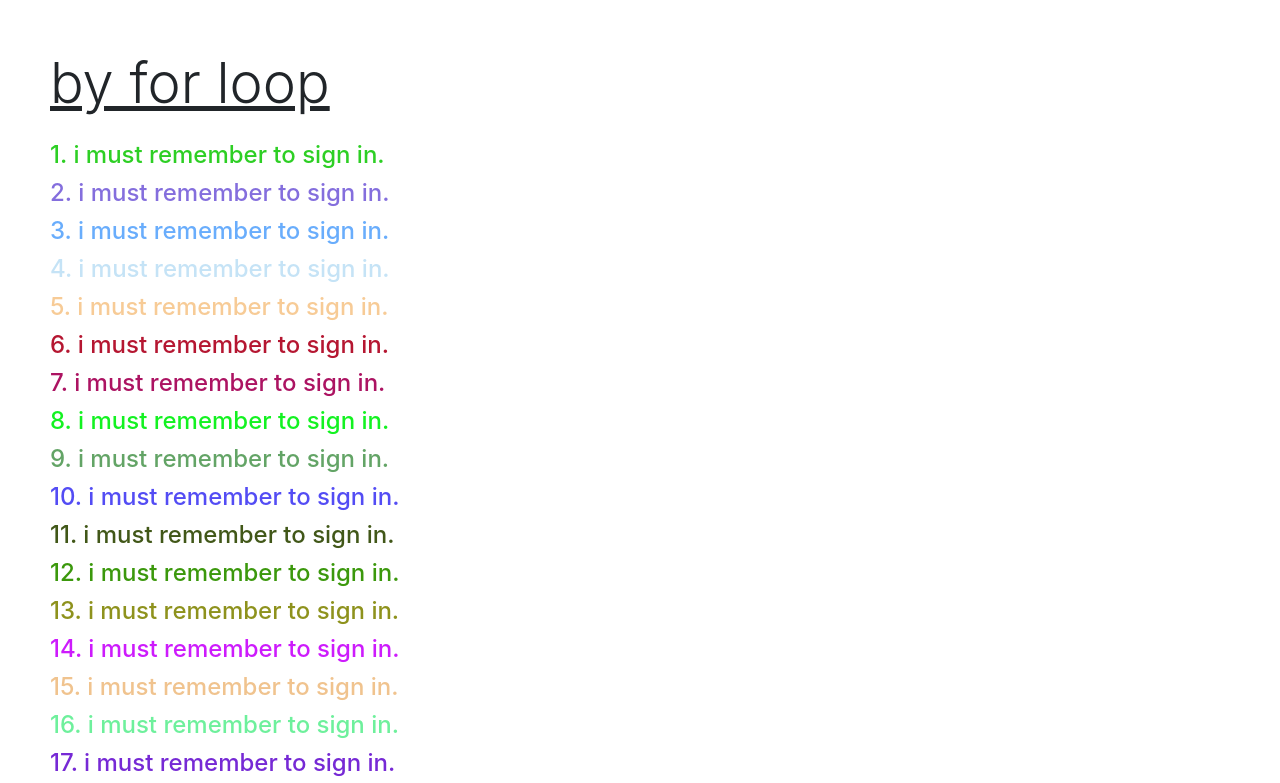
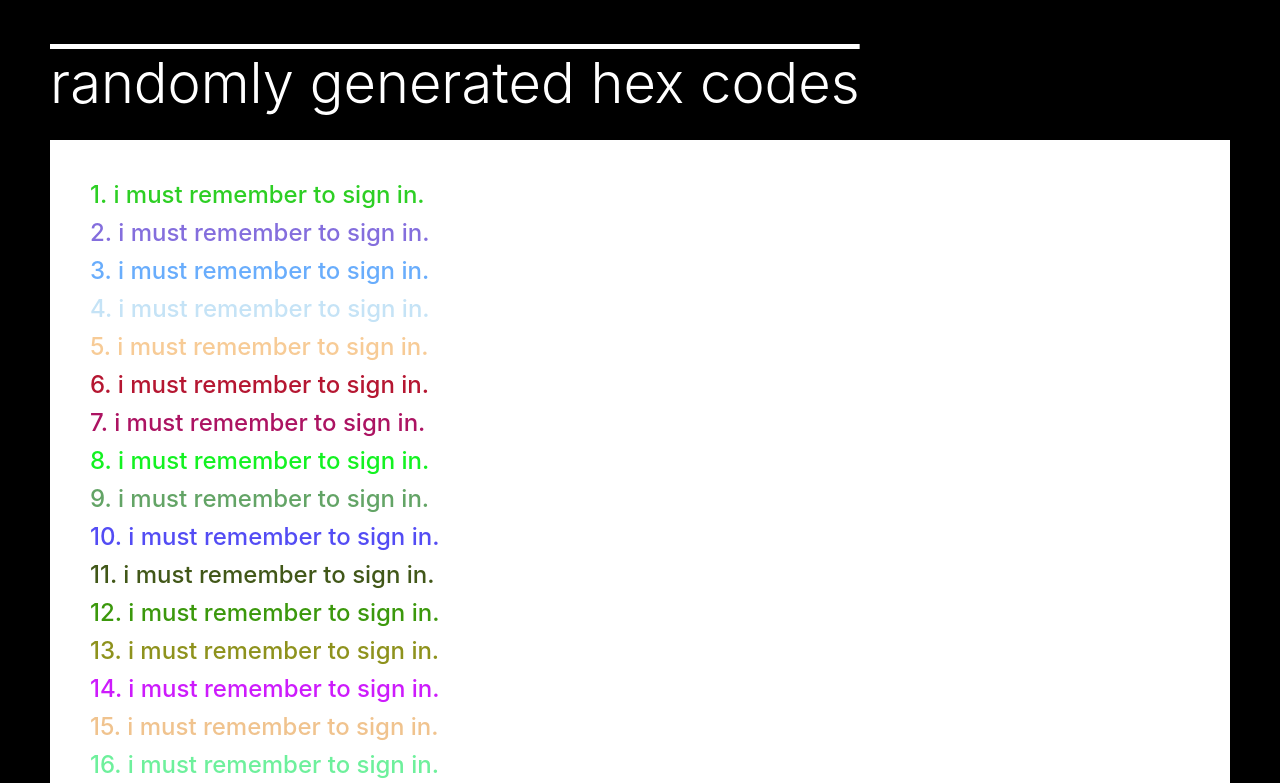
Before and after one commit to mabely/changinghexcodes, a plain HTML site: page index.html in a window 1280 px wide. Shown: the top 783 px of the page. Drawn offline with nearby package versions, Linux system fonts and the light colour scheme.

Commit message:
Changed the background colour, formatting layout and title of page.

```diff
--- a/css/custom.css
+++ b/css/custom.css
@@ -4,7 +4,9 @@
 box-sizing: border-box;
 -webkit-text-size-adjust: auto;
 }
-
+body{
+  background-color: black;
+}
 #wrapper {
   margin: 50px;
 }
@@ -14,8 +16,13 @@ p{
 }
 h1{
   padding-bottom: 15px;
-  text-decoration: underline;
+  text-decoration: overline;
+  color: white;
 }
 h4{
   line-height: 30px;
 }
+blockquote{
+  background-color: white;
+  padding: 40px;
+}
--- a/index.html
+++ b/index.html
@@ -22,16 +22,12 @@
 	<body>
 	<div id="wrapper">
 		<main>
-			<div class="row">
-				<div class="col-md">
-					<h1 class='display-4' id='test'>by for loop</h1>
-					<blockquote id='lines'></h4></blockquote>
-				</div>
-				<!-- <div class="col-md">
-					<h1 class='display-4'>by for loop</h1>
-					<blockquote><h4 id="forlines"></h4></blockquote>
-				</div> -->
+			<div>
+				<h1 class='display-4' id='test'>randomly generated hex codes</h1>
 			</div>
+			<section>
+				<blockquote id='lines'></h4></blockquote>
+			</section>
 		</main>
 
 	</div><!--Closing /#wrapper-->
```
